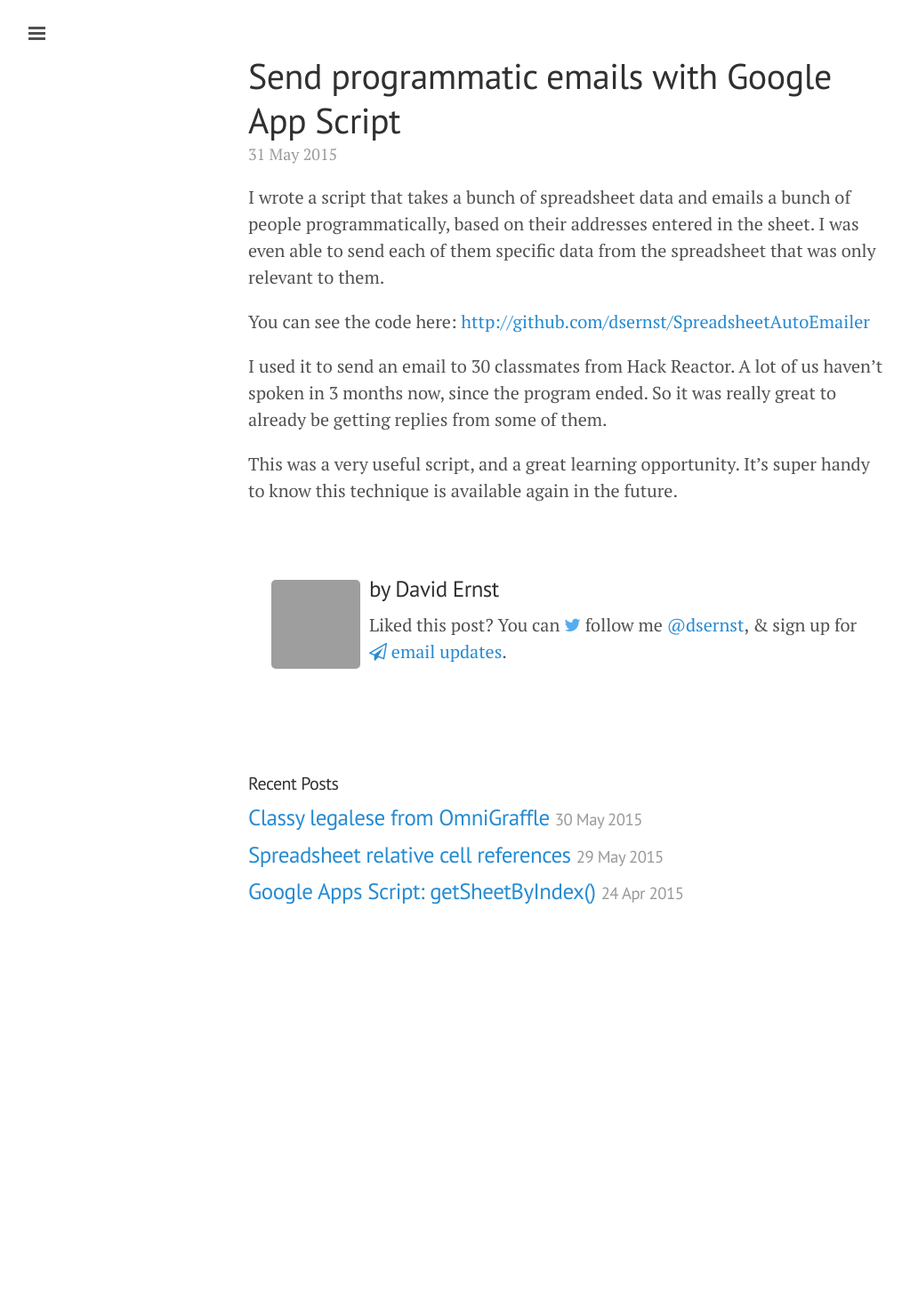
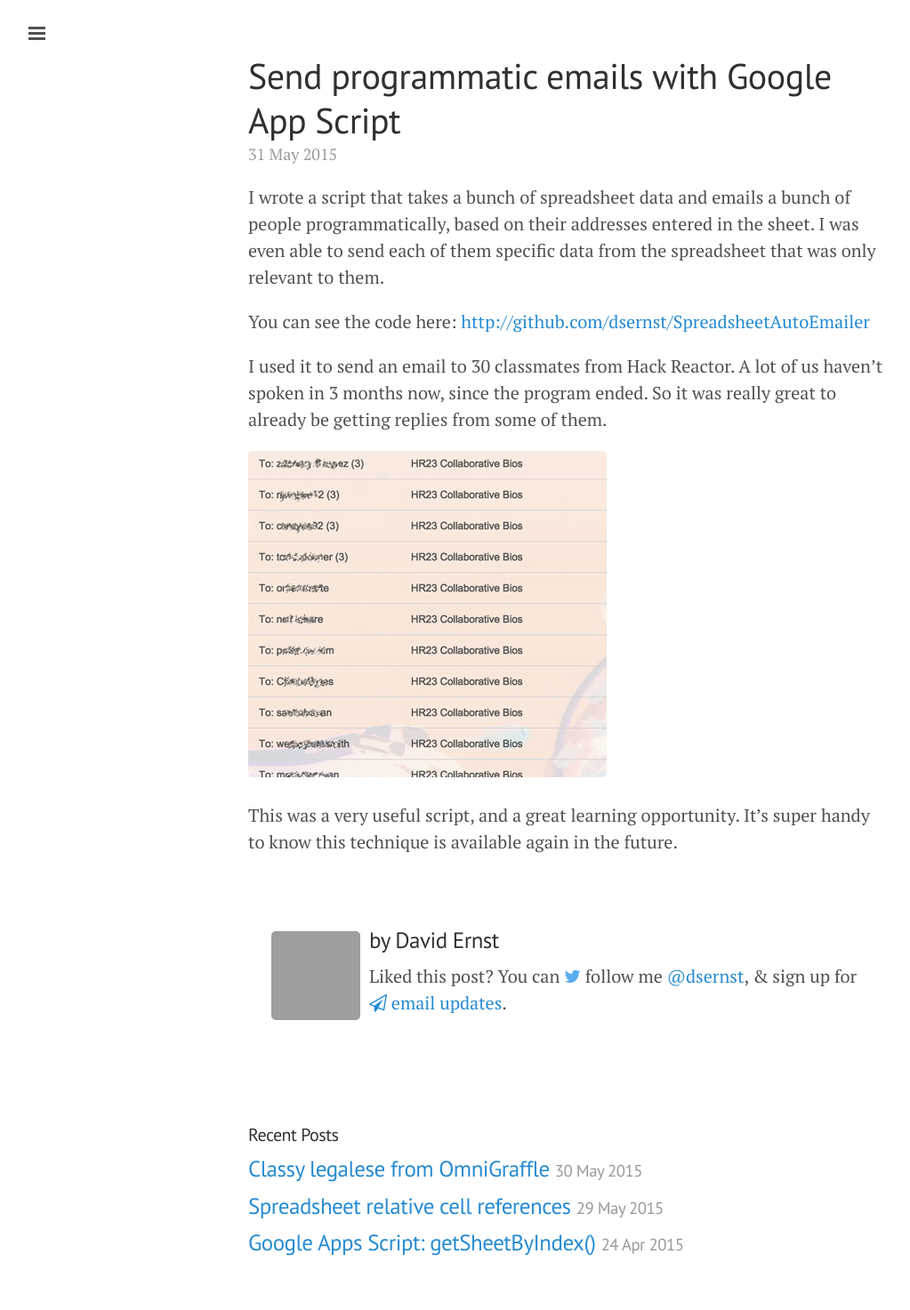
Before and after one commit to dsernst/quotes, a Jekyll site: the page built from _posts/2015-05-31-send-programmatic-emails-with-google-app-script.md, in a window 1280 px wide. Shown: the whole page at 89% size, without its empty margins (1-1024 px from the left). Built offline with Jekyll 4.4.1, drawn with Linux system fonts in a browser that asks for light colours; nearby versions of some CDN libraries; comment, search, counter and statistics services are not loaded; before the commit the page ends 1078 px from its top, so only the background shows below that; grey boxes are pictures that could not be loaded.

Commit message:
add Programmatic emails screenshot

```diff
--- a/_posts/2015-05-31-send-programmatic-emails-with-google-app-script.md
+++ b/_posts/2015-05-31-send-programmatic-emails-with-google-app-script.md
@@ -10,4 +10,6 @@ You can see the code here: [http://github.com/dsernst/SpreadsheetAutoEmailer](ht
 
 I used it to send an email to 30 classmates from Hack Reactor. A lot of us haven't spoken in 3 months now, since the program ended. So it was really great to already be getting replies from some of them.
 
+![screenshot of sent emails](/images/programmatic-emails.jpg)
+
 This was a very useful script, and a great learning opportunity. It's super handy to know this technique is available again in the future.
```
Also changed, not shown: images/programmatic-emails.jpg (added).
